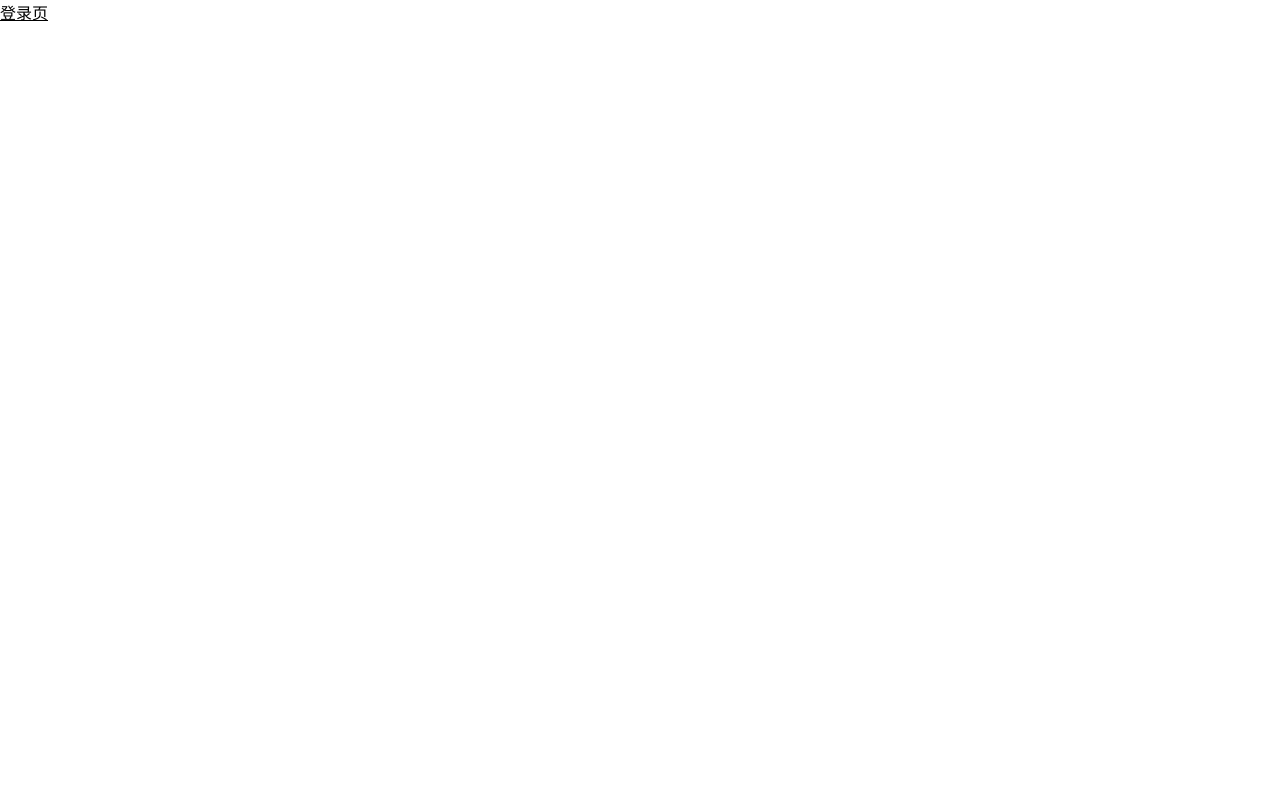
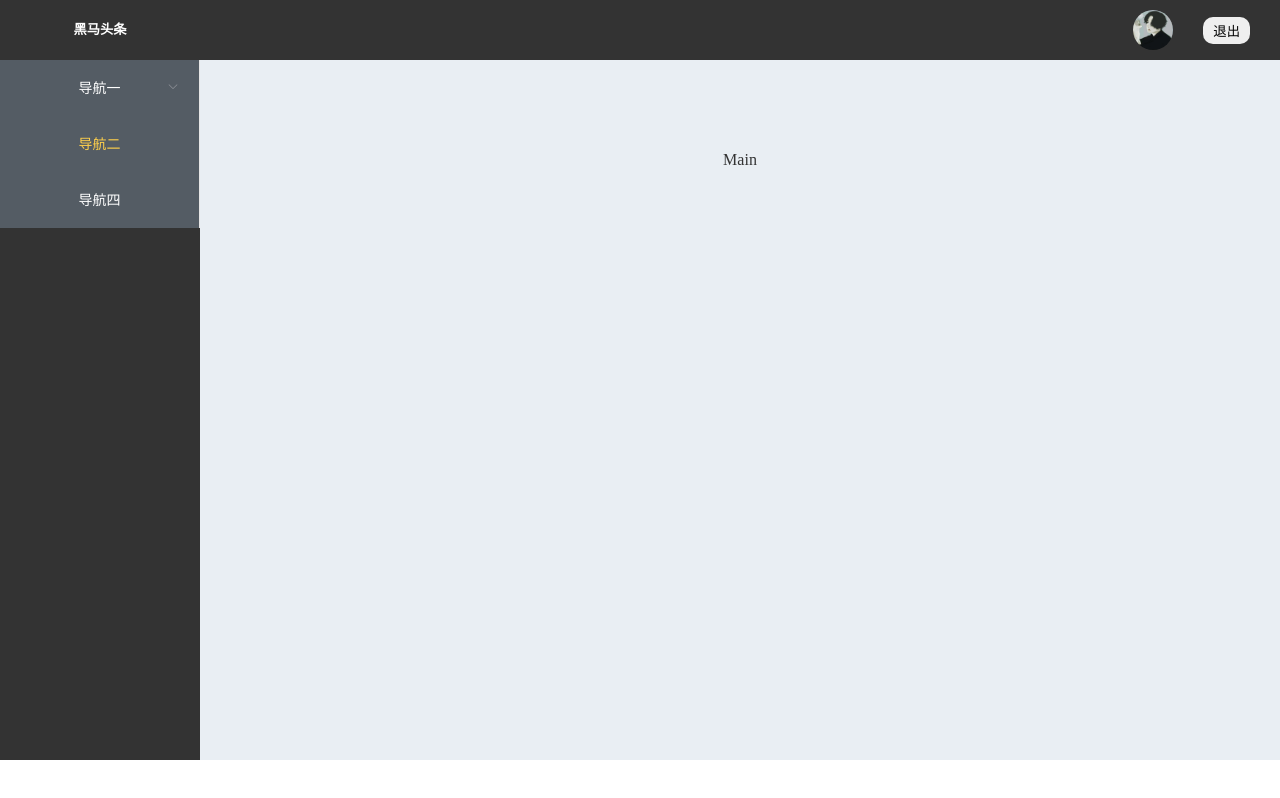
Before and after one commit to AllongC/newAdmin, a Vue app: page /#/ in a window 1280 px wide. Built offline with nearby package versions, Linux system fonts and the light colour scheme; sample sign-in values are in the browser's storage.

Commit message:
03-首页

```diff
--- a/src/views/Home.vue
+++ b/src/views/Home.vue
@@ -1,12 +1,117 @@
 <template>
-  <div>
-    <router-link to="/login">登录页</router-link>
-  </div>
+  <el-container class="container">
+    <el-aside width="200px">
+      <h5>黑马头条</h5>
+      <el-menu
+        default-active="2"
+        class="el-menu-vertical-demo"
+        @open="handleOpen"
+        @close="handleClose"
+        background-color="#545c64"
+        text-color="#fff"
+        active-text-color="#ffd04b"
+      >
+        <el-submenu index="1">
+          <template slot="title">
+            <span>导航一</span>
+          </template>
+          <el-menu-item-group>
+            <el-menu-item index="1-1">选项1</el-menu-item>
+            <el-menu-item index="1-2">选项2</el-menu-item>
+          </el-menu-item-group>
+        </el-submenu>
+        <el-menu-item index="2">
+          <span slot="title">导航二</span>
+        </el-menu-item>
+        <el-menu-item index="4">
+          <span slot="title">导航四</span>
+        </el-menu-item>
+      </el-menu>
+    </el-aside>
+    <el-container>
+      <el-header>
+        <img v-if="user.head_img" :src="$axios.defaults.baseURL+user.head_img" alt />
+        <img v-else src="@/assets/logo.jpg" alt />
+        <p>{{user.nickname}}</p>
+        <button>退出</button>
+      </el-header>
+      <el-main>Main</el-main>
+    </el-container>
+  </el-container>
 </template>
 
 <script>
-export default {};
+export default {
+  data() {
+    return {
+      user: {}
+    };
+  },
+  mounted() {
+    const userInfo = localStorage.getItem("user");
+    this.user = JSON.parse(userInfo);
+  }
+};
 </script>
 
 <style lang="less" scoped>
+.container {
+  position: absolute;
+  top: 0;
+  bottom: 0;
+  width: 100%;
+}
+.el-header {
+  display: flex;
+  justify-content: flex-end;
+  align-items: center;
+  img {
+    width: 40px;
+    height: 40px;
+    border-radius: 50%;
+  }
+  p {
+    margin: 0 10px;
+  }
+  button {
+    margin: 0 10px;
+    border: none;
+    padding: 4px 10px;
+    border-radius: 10px;
+  }
+}
+.el-header,
+.el-footer {
+  background-color: #333;
+  color: white;
+  text-align: center;
+  line-height: 60px;
+}
+
+.el-aside {
+  background-color: #333;
+  color: white;
+  text-align: center;
+  line-height: 60px;
+}
+
+.el-main {
+  background-color: #e9eef3;
+  color: #333;
+  text-align: center;
+  line-height: 160px;
+}
+
+body > .el-container {
+  margin-bottom: 40px;
+}
+
+.el-container:nth-child(5) .el-aside,
+.el-container:nth-child(6) .el-aside {
+  line-height: 260px;
+}
+
+.el-container:nth-child(7) .el-aside {
+  line-height: 320px;
+}
 </style>
```
Also changed, not shown: src/assets/logo.jpg (added), src/assets/logo.png (deleted).
